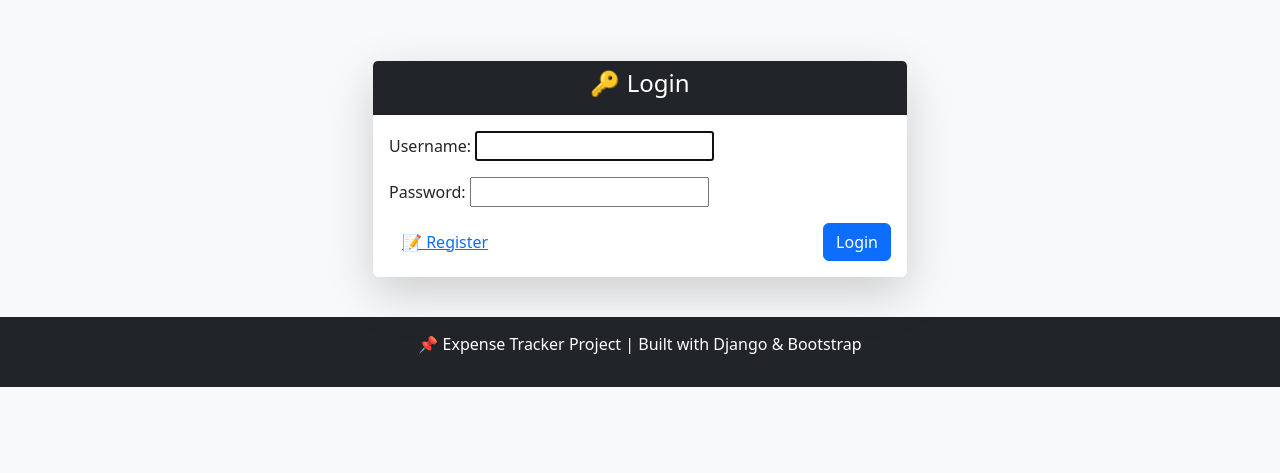
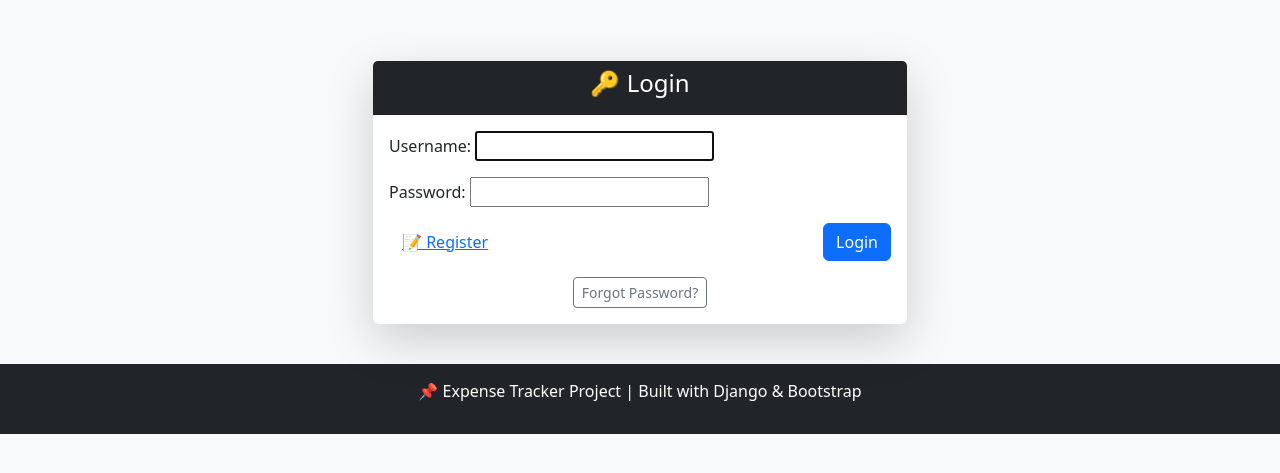
Before and after one commit to Chandravarman19/django-expense-tracker, a Django app: page /login/ in a window 1280 px wide. Shown: the part 57-530 px from the top of the page. Run offline with Django 5.2, Linux system fonts and the light colour scheme.

Commit message:
Forgot password button was missing

```diff
--- a/tracker/templates/registration/login.html
+++ b/tracker/templates/registration/login.html
@@ -20,7 +20,13 @@
                             <button type="submit" class="btn btn-primary">Login</button>
                         </div>
                     </form>
+
+                    <!-- ✅ Forgot password link -->
+                    <div class="text-center mt-3">
+                        <a href="{% url 'password_reset' %}" class="btn btn-outline-secondary btn-sm">Forgot Password?</a>
+                    </div>
                 </div>
+
                 {% if messages %}
                 <div class="card-footer">
                     {% for message in messages %}
```
